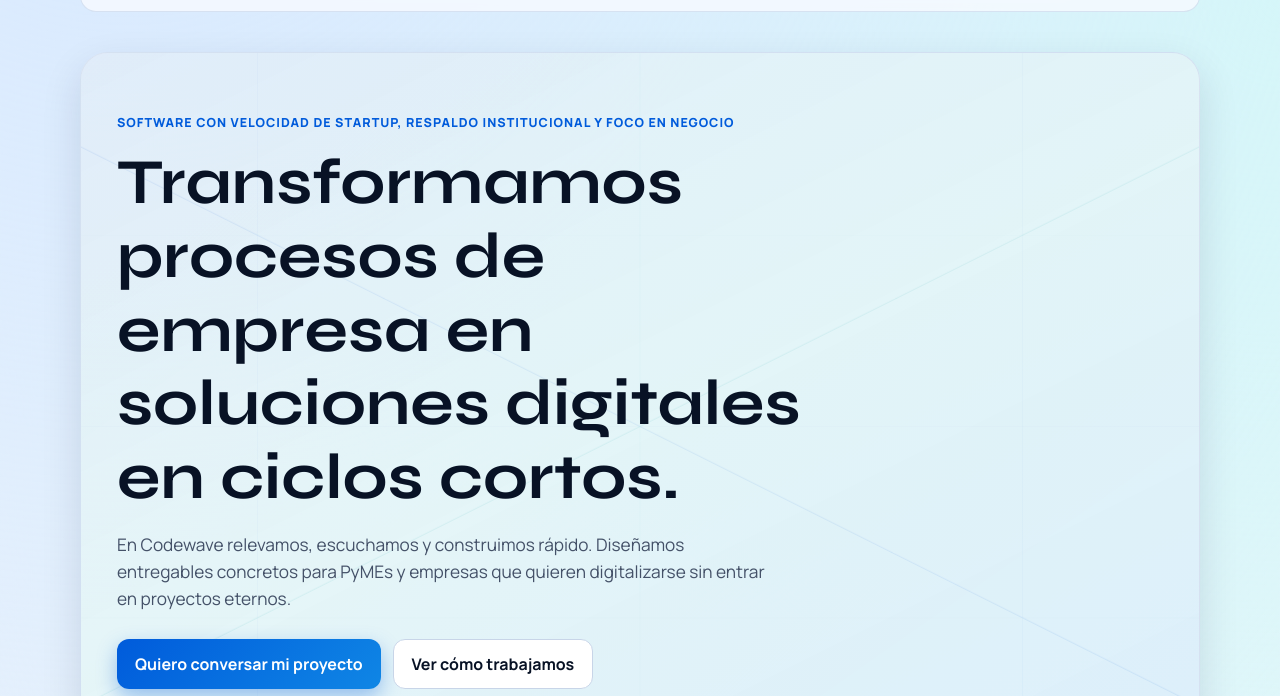
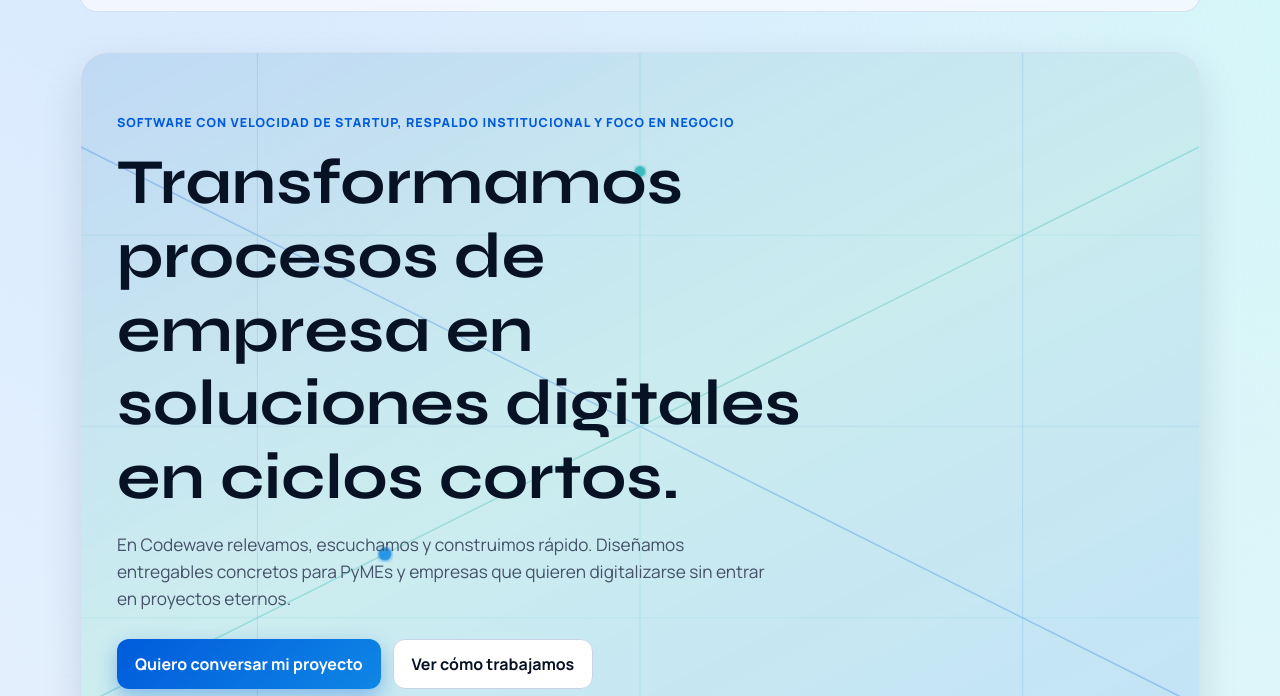
Before and after one commit to sebastian-hoffman/CODEWAVE, a website: page index.html in a window 1280 px wide. Shown: the part 104-800 px from the top of the page. Drawn offline with Linux system fonts and the light colour scheme.

Commit message:
Aumentar opacidad del grid y puntos flotantes - mejorar visibilidad

```diff
--- a/assets/css/styles.css
+++ b/assets/css/styles.css
@@ -157,18 +157,17 @@
 
 @keyframes float-dot {
   0%, 100% {
-    cy: 0;
-    r: 2px;
-    opacity: 0.3;
+    r: 3px;
+    opacity: 0.5;
   }
   50% {
-    r: 3.5px;
-    opacity: 0.6;
+    r: 5px;
+    opacity: 0.85;
   }
 }
 
 .float-dot {
-  animation: float-dot 4s ease-in-out infinite;
+  animation: float-dot 3s ease-in-out infinite;
 }
 
 .hero > p,
--- a/index.html
+++ b/index.html
@@ -55,9 +55,9 @@
         <svg class="hero-decoration" viewBox="0 0 1200 600" preserveAspectRatio="xMidYMid slice" aria-hidden="true">
           <defs>
             <linearGradient id="premiumGrad" x1="0%" y1="0%" x2="100%" y2="100%">
-              <stop offset="0%" style="stop-color:#005bdb;stop-opacity:0.12" />
-              <stop offset="50%" style="stop-color:#00a8a8;stop-opacity:0.08" />
-              <stop offset="100%" style="stop-color:#0f86e5;stop-opacity:0.1" />
+              <stop offset="0%" style="stop-color:#005bdb;stop-opacity:0.25" />
+              <stop offset="50%" style="stop-color:#00a8a8;stop-opacity:0.18" />
+              <stop offset="100%" style="stop-color:#0f86e5;stop-opacity:0.22" />
             </linearGradient>
             <filter id="glow">
               <feGaussianBlur stdDeviation="2" result="coloredBlur"/>
@@ -68,27 +68,27 @@
             </filter>
           </defs>
 
-          <!-- Malla de fondo (grid sutil) -->
-          <g class="grid" opacity="0.15">
-            <line x1="0" y1="0" x2="1200" y2="600" stroke="#005bdb" stroke-width="0.5"/>
-            <line x1="1200" y1="0" x2="0" y2="600" stroke="#00a8a8" stroke-width="0.5"/>
-            <line x1="300" y1="0" x2="300" y2="600" stroke="#005bdb" stroke-width="0.5" opacity="0.3"/>
-            <line x1="600" y1="0" x2="600" y2="600" stroke="#00a8a8" stroke-width="0.5" opacity="0.3"/>
-            <line x1="900" y1="0" x2="900" y2="600" stroke="#005bdb" stroke-width="0.5" opacity="0.3"/>
-            <line x1="0" y1="150" x2="1200" y2="150" stroke="#00a8a8" stroke-width="0.5" opacity="0.2"/>
-            <line x1="0" y1="300" x2="1200" y2="300" stroke="#005bdb" stroke-width="0.5" opacity="0.2"/>
-            <line x1="0" y1="450" x2="1200" y2="450" stroke="#00a8a8" stroke-width="0.5" opacity="0.2"/>
+          <!-- Gradiente de fondo suave (primero) -->
+          <rect width="1200" height="600" fill="url(#premiumGrad)"/>
+
+          <!-- Malla de fondo (grid visible) -->
+          <g class="grid" opacity="0.35">
+            <line x1="0" y1="0" x2="1200" y2="600" stroke="#005bdb" stroke-width="0.8"/>
+            <line x1="1200" y1="0" x2="0" y2="600" stroke="#00a8a8" stroke-width="0.8"/>
+            <line x1="300" y1="0" x2="300" y2="600" stroke="#005bdb" stroke-width="0.6" opacity="0.5"/>
+            <line x1="600" y1="0" x2="600" y2="600" stroke="#00a8a8" stroke-width="0.6" opacity="0.5"/>
+            <line x1="900" y1="0" x2="900" y2="600" stroke="#005bdb" stroke-width="0.6" opacity="0.5"/>
+            <line x1="0" y1="150" x2="1200" y2="150" stroke="#00a8a8" stroke-width="0.6" opacity="0.35"/>
+            <line x1="0" y1="300" x2="1200" y2="300" stroke="#005bdb" stroke-width="0.6" opacity="0.35"/>
+            <line x1="0" y1="450" x2="1200" y2="450" stroke="#00a8a8" stroke-width="0.6" opacity="0.35"/>
           </g>
 
           <!-- Elementos flotantes animados (puntos de conexión) -->
-          <circle class="float-dot" cx="100" cy="80" r="2" fill="#005bdb" opacity="0.4" filter="url(#glow)"/>
-          <circle class="float-dot" cx="1100" cy="150" r="2.5" fill="#00a8a8" opacity="0.35" filter="url(#glow)" style="animation-delay: 0.3s"/>
-          <circle class="float-dot" cx="400" cy="400" r="2" fill="#0f86e5" opacity="0.3" filter="url(#glow)" style="animation-delay: 0.6s"/>
-          <circle class="float-dot" cx="800" cy="520" r="2.5" fill="#005bdb" opacity="0.4" filter="url(#glow)" style="animation-delay: 0.9s"/>
-          <circle class="float-dot" cx="600" cy="100" r="1.8" fill="#00a8a8" opacity="0.25" filter="url(#glow)" style="animation-delay: 1.2s"/>
-
-          <!-- Gradiente de fondo suave -->
-          <rect width="1200" height="600" fill="url(#premiumGrad)"/>
+          <circle class="float-dot" cx="100" cy="80" r="3" fill="#005bdb" opacity="0.7" filter="url(#glow)"/>
+          <circle class="float-dot" cx="1100" cy="150" r="3.5" fill="#00a8a8" opacity="0.65" filter="url(#glow)" style="animation-delay: 0.3s"/>
+          <circle class="float-dot" cx="400" cy="400" r="3" fill="#0f86e5" opacity="0.6" filter="url(#glow)" style="animation-delay: 0.6s"/>
+          <circle class="float-dot" cx="800" cy="520" r="3.5" fill="#005bdb" opacity="0.7" filter="url(#glow)" style="animation-delay: 0.9s"/>
+          <circle class="float-dot" cx="600" cy="100" r="2.5" fill="#00a8a8" opacity="0.55" filter="url(#glow)" style="animation-delay: 1.2s"/>
         </svg>
         <p class="eyebrow reveal">Software con velocidad de startup, respaldo institucional y foco en negocio</p>
         <h1 class="reveal delay-1">Transformamos procesos de empresa en soluciones digitales en ciclos cortos.</h1>
```
